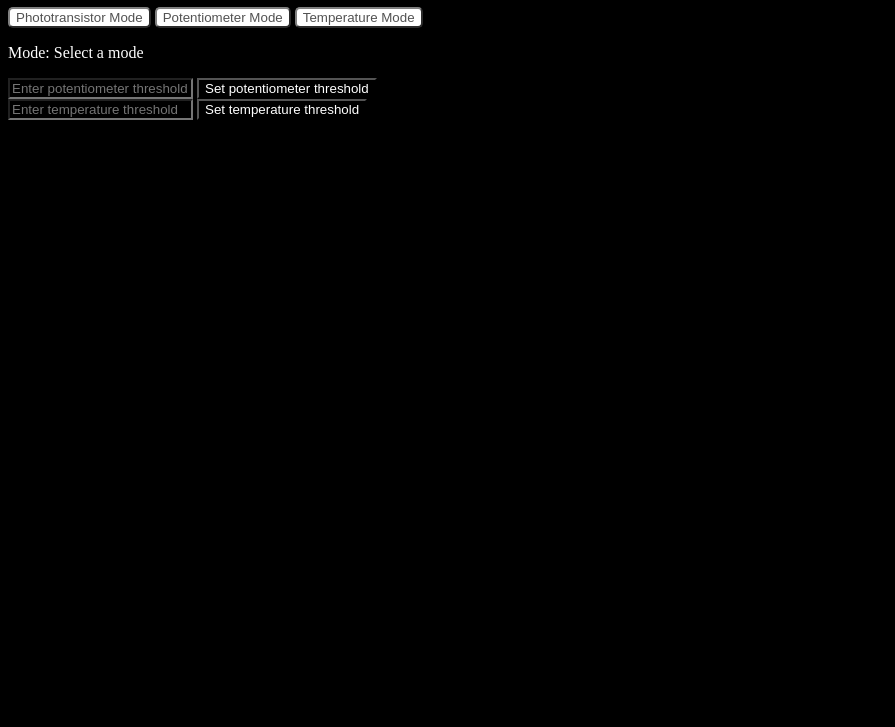
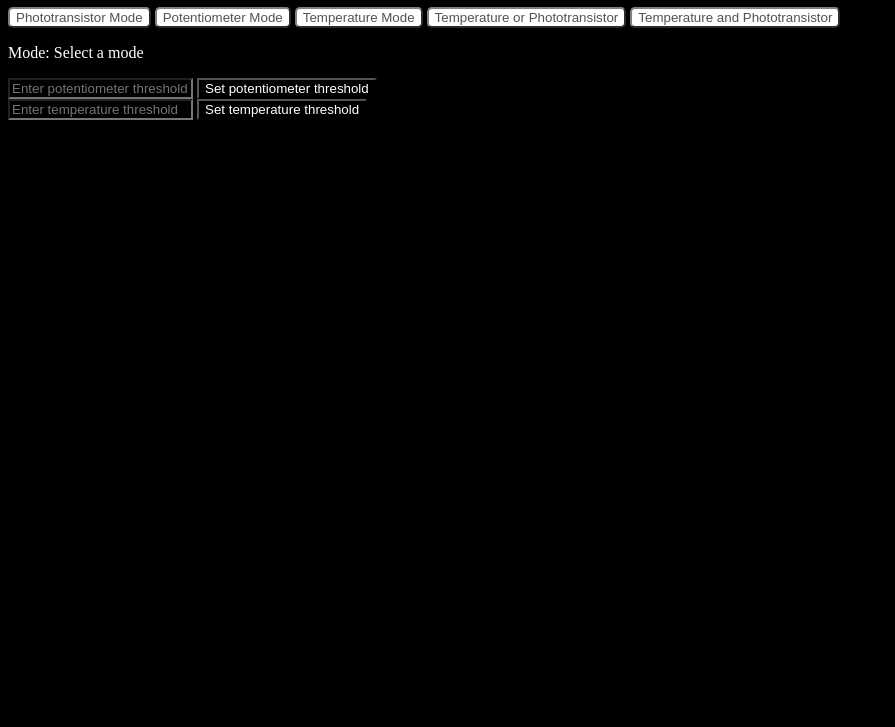
Before and after one commit to maryobotros/Comps-Code, a website: page NodeJS/index.html in a window 1280 px wide. Shown: the part 73-800 px from the top of the page, without its empty margins (0-895 px from the left). Drawn offline with nearby package versions, Linux system fonts and the light colour scheme; no server answers.

Commit message:
Added boolean logic modes

```diff
--- a/NodeJS/index.html
+++ b/NodeJS/index.html
@@ -12,6 +12,8 @@
       <button id="lightOn" onclick="phototransistor()">Phototransistor Mode</button>
       <button id="lightOff" onclick="potentiometer()">Potentiometer Mode</button>
       <button id="lightMiddle" onclick="temperature()">Temperature Mode</button>
+      <button id="tempOrLight" onclick="tempOrLight()">Temperature or Phototransistor</button>
+      <button id="tempAndLight" onclick="tempAndLight()">Temperature and Phototransistor</button>
 
       <!-- Status indicators -->
       <p id="mode">Mode: Select a mode</p>
@@ -63,6 +65,17 @@
             socket.emit('lights', {"status":"2"});
          }
 
+         function tempOrLight(){
+            document.getElementById("mode").innerHTML = "Mode: Temperature or Light";
+            socket.emit('lights', {"status":"3"});
+         }
+
+         function tempAndLight(){
+            document.getElementById("mode").innerHTML = "Mode: Temperature and Light";
+            socket.emit('lights', {"status":"4"});
+         }
+
+
          // Setting the potentiometer threshold
          var sendTextButton = document.getElementById("send-text");
 
@@ -91,7 +104,7 @@
             color:white;
          }
 
-         #lightOn, #lightOff, #lightMiddle{
+         #lightOn, #lightOff, #lightMiddle, #tempOrLight, #tempAndLight{
             background-color:rgb(255, 255, 255);
             color:rgb(82, 82, 82);
             border-radius:5px;
```
Also changed, not shown: 1 other file.
